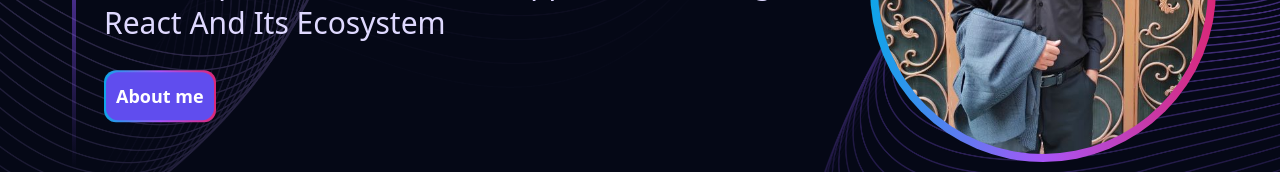
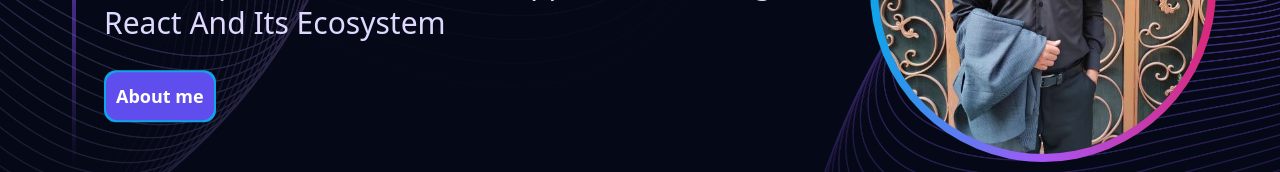
Before and after one commit to yousefelsayed1/Portfolio, a React (Create React App) app: page / in a window 1280 px wide. Shown: the part 490-662 px from the top of the page. Built offline with nearby package versions, Linux system fonts and the light colour scheme.

Commit message:
update home button

```diff
--- a/src/Pages/Home.jsx
+++ b/src/Pages/Home.jsx
@@ -43,7 +43,7 @@
                 duration: 2,
                 ease: "easeInOut",
               }}
-              className="mt-10 bg-gradient rounded-xl p-0.5 w-fit"
+              className="mt-10 bg-sky-500 rounded-xl p-0.5 w-fit"
             >
               <button
                 type="button"
```
